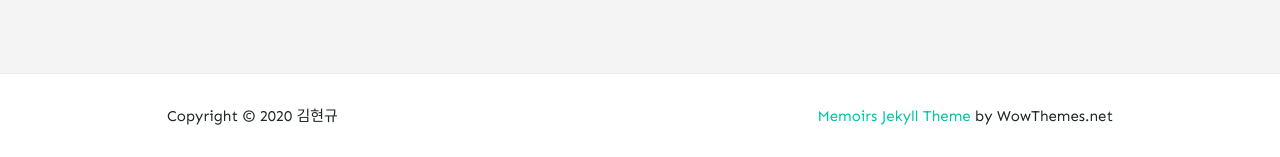
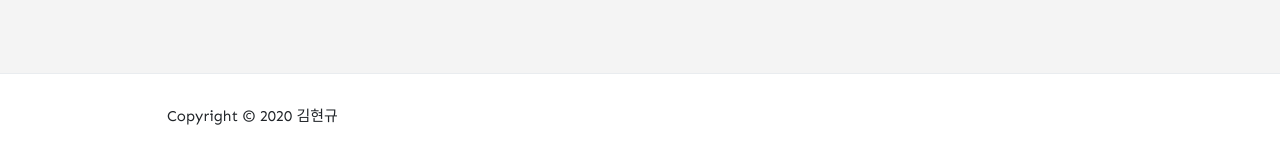
Before and after one commit to wonjun0120/wonjun0120.github.io, a Jekyll site: the page built from index.html, in a window 1280 px wide. Shown: the part 2203-2360 px from the top of the page. Built offline with Jekyll 4.4.1, drawn with Linux system fonts in a browser that asks for light colours; nearby versions of some CDN libraries; the list of posts is cut into pages by our own code; comment, search, counter and statistics services are not loaded.

Commit message:
:fire: [삭제] 하단부 jekyll Theme 라인삭제
하단부필요없는 부분 삭제

```diff
--- a/_layouts/default.html
+++ b/_layouts/default.html
@@ -1,48 +1,71 @@
 <!DOCTYPE html>
 <html lang="en">
   <head>
-<meta charset="utf-8">
-<meta name="viewport" content="width=device-width, initial-scale=1, shrink-to-fit=no">
+    <meta charset="utf-8" />
+    <meta
+      name="viewport"
+      content="width=device-width, initial-scale=1, shrink-to-fit=no"
+    />
 
-<link rel="icon" href="{{ site.baseurl }}/assets/images/logo.png">
+    <link rel="icon" href="{{ site.baseurl }}/assets/images/logo.png" />
 
     <title>{{ page.title }} | {{site.name}}</title>
 
     {% seo %}
 
-<link href="{{ site.baseurl }}/assets/css/prism.css" rel="stylesheet">
+    <link href="{{ site.baseurl }}/assets/css/prism.css" rel="stylesheet" />
 
-<link href="{{ site.baseurl }}/assets/css/theme.css" rel="stylesheet">
+    <link href="{{ site.baseurl }}/assets/css/theme.css" rel="stylesheet" />
 
     <script src="{{ site.baseurl }}/assets/js/jquery.min.js"></script>
-
   </head>
 
   {% if jekyll.environment == 'production' %}
   <!-- change your GA id in _config.yml -->
   <script>
-(function(i,s,o,g,r,a,m){i['GoogleAnalyticsObject']=r;i[r]=i[r]||function(){
-(i[r].q=i[r].q||[]).push(arguments)},i[r].l=1*new Date();a=s.createElement(o),
-m=s.getElementsByTagName(o)[0];a.async=1;a.src=g;m.parentNode.insertBefore(a,m)
-})(window,document,'script','//www.google-analytics.com/analytics.js','ga');
-ga('create', '{{site.google_analytics}}', 'auto');
-ga('send', 'pageview');
+    (function (i, s, o, g, r, a, m) {
+      i["GoogleAnalyticsObject"] = r;
+      (i[r] =
+        i[r] ||
+        function () {
+          (i[r].q = i[r].q || []).push(arguments);
+        }),
+        (i[r].l = 1 * new Date());
+      (a = s.createElement(o)), (m = s.getElementsByTagName(o)[0]);
+      a.async = 1;
+      a.src = g;
+      m.parentNode.insertBefore(a, m);
+    })(
+      window,
+      document,
+      "script",
+      "//www.google-analytics.com/analytics.js",
+      "ga"
+    );
+    ga("create", "{{site.google_analytics}}", "auto");
+    ga("send", "pageview");
   </script>
-{% endif %}
-
-{% capture layout %}{% if page.layout %}layout-{{ page.layout }}{% endif %}{% endcapture %}
+  {% endif %} {% capture layout %}{% if page.layout %}layout-{{ page.layout }}{%
+  endif %}{% endcapture %}
   <body>
     <!-- defer loading of font and font awesome -->
     <noscript id="deferred-styles">
-		<link href="https://fonts.googleapis.com/css?family=Sen:400,700&display=swap" rel="stylesheet">
-        <link rel="stylesheet" href="https://use.fontawesome.com/releases/v5.0.13/css/all.css" integrity="sha384-DNOHZ68U8hZfKXOrtjWvjxusGo9WQnrNx2sqG0tfsghAvtVlRW3tvkXWZh58N9jp" crossorigin="anonymous">
+      <link
+        href="https://fonts.googleapis.com/css?family=Sen:400,700&display=swap"
+        rel="stylesheet"
+      />
+      <link
+        rel="stylesheet"
+        href="https://use.fontawesome.com/releases/v5.0.13/css/all.css"
+        integrity="sha384-DNOHZ68U8hZfKXOrtjWvjxusGo9WQnrNx2sqG0tfsghAvtVlRW3tvkXWZh58N9jp"
+        crossorigin="anonymous"
+      />
     </noscript>
 
     <!-- Begin Sidebar Navigation
 ================================================== -->
 
-<div class="sidebar">
-</div>
+    <div class="sidebar"></div>
     <div class="nav-icon">
       <div class="hamburger-bar"></div>
     </div>
@@ -51,58 +74,88 @@ ga('send', 'pageview');
       <ul>
         <h3>Navigation</h3>
         <li><a href="{{ site.baseurl }}/">Home</a></li>
-        <li><a href="{{ site.baseurl }}/about">About <span class="badge badge-primary">Memoirs Jekyll Theme</span></a></li>
-        <li><a target="_blank" href="https://bootstrapstarter.com/bootstrap-templates/jekyll-theme-memoirs/">Get Memoirs</a></li>
+        <li>
+          <a href="{{ site.baseurl }}/about"
+            >About
+            <span class="badge badge-primary">Memoirs Jekyll Theme</span></a
+          >
+        </li>
+        <li>
+          <a
+            target="_blank"
+            href="https://bootstrapstarter.com/bootstrap-templates/jekyll-theme-memoirs/"
+            >Get Memoirs</a
+          >
+        </li>
         <li><a href="{{ site.baseurl }}/contact">Contact</a></li>
       </ul>
     </nav>
 
     {% include search-lunr.html %}
 
-
     <!-- End Sidebar Navigation
 ================================================== -->
 
     <div class="site-content {% if page.url == '/' %} firstpage {% endif %}">
-
       <div class="container">
-
         <!-- Site Logo/Name
     ================================================== -->
 
         <a class="navbar-brand" href="{{ site.baseurl }}/">
-        <img src="{{ site.baseurl }}/{{ site.logo }}" alt="{{ site.name }}">
+          <img src="{{ site.baseurl }}/{{ site.logo }}" alt="{{ site.name }}" />
         </a>
-
 
         <!-- Site Tag
     ================================================== -->
         {% if page.url == '/' %}
-        <p class="sitetag">
-            {{ site.description }}
-        </p>
+        <p class="sitetag">{{ site.description }}</p>
         {% endif %}
 
         <!-- Content
     ================================================== -->
-    <div class="main-content">
-        {{ content }}
-    </div>
+        <div class="main-content">{{ content }}</div>
 
         {% if site.mailchimp-list %}
         <!-- Newsletter
     ================================================== -->
         <div class="newsletter text-center">
-        <span class="h4"><img src="{{ site.baseurl }}/{{ site.logo }}" class="newsletter-logo" alt="{{site.title}}"> &nbsp; Never miss a <b>story</b> from us, subscribe to our newsletter</span>
-        <form action="{{site.mailchimp-list}}" method="post" name="mc-embedded-subscribe-form" class="wj-contact-form validate" target="_blank" novalidate>
+          <span class="h4"
+            ><img
+              src="{{ site.baseurl }}/{{ site.logo }}"
+              class="newsletter-logo"
+              alt="{{site.title}}"
+            />
+            &nbsp; Never miss a <b>story</b> from us, subscribe to our
+            newsletter</span
+          >
+          <form
+            action="{{site.mailchimp-list}}"
+            method="post"
+            name="mc-embedded-subscribe-form"
+            class="wj-contact-form validate"
+            target="_blank"
+            novalidate
+          >
             <div class="mc-field-group d-inline-flex">
-            <input type="email" placeholder="Your e-mail" name="EMAIL" class="required email" id="mce-EMAIL" autocomplete="on" required>
-            <input type="submit" value="Subscribe" name="subscribe" class="heart">
+              <input
+                type="email"
+                placeholder="Your e-mail"
+                name="EMAIL"
+                class="required email"
+                id="mce-EMAIL"
+                autocomplete="on"
+                required
+              />
+              <input
+                type="submit"
+                value="Subscribe"
+                name="subscribe"
+                class="heart"
+              />
             </div>
           </form>
         </div>
         {% endif %}
-
       </div>
 
       <!-- Begin Footer
@@ -114,15 +167,15 @@ ga('send', 'pageview');
               Copyright © {{ site.time | date: "%Y" }} {{ site.name }}
             </div>
             <div class="col-md-6 col-sm-12 text-center text-lg-right">
-                <a target="_blank" href="https://www.wowthemes.net/memoirs-free-jekyll-theme/">Memoirs Jekyll Theme</a> by WowThemes.net
+              <!-- <a target="_blank" href="https://www.wowthemes.net/memoirs-free-jekyll-theme/">Memoirs Jekyll Theme</a> by WowThemes.net -->
             </div>
           </div>
         </div>
       </footer>
       <!-- End Footer
 ================================================== -->
-
-</div> <!-- /.site-content -->
+    </div>
+    <!-- /.site-content -->
 
     <!-- Scripts (if you need bootstrap.js, please add it yourself. I didn't use it for performance reasons, it was not needed in this theme)
 ================================================== -->
@@ -133,11 +186,11 @@ ga('send', 'pageview');
 
     {% if site.lazyimages == "enabled" %}
     <script src="{{ site.baseurl }}/assets/js/lazyload.js"></script>
+    {% endif %} {% if page.layout == 'post' %}
+    <script
+      id="dsq-count-scr"
+      src="//{{site.disqus}}.disqus.com/count.js"
+    ></script>
     {% endif %}
-
-{% if page.layout == 'post' %}
-<script id="dsq-count-scr" src="//{{site.disqus}}.disqus.com/count.js"></script>
-{% endif %}
-
   </body>
 </html>
```
Lines whose indentation alone changed are shown as unchanged.
